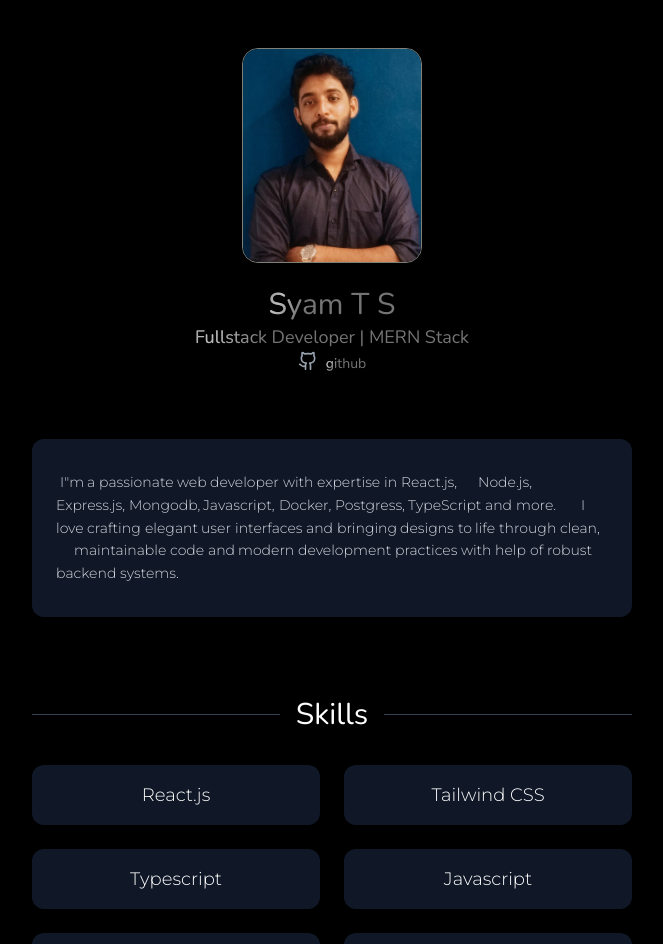
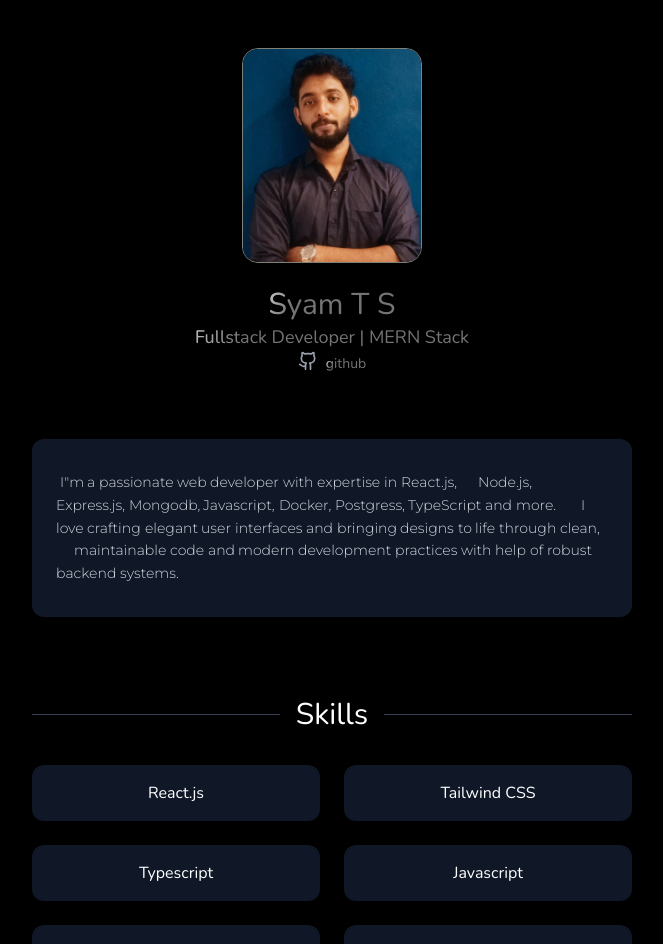
Before and after one commit to syam-ts/Portfolio, a React (Vite) app: page / in a window 1280 px wide. Shown: the top 944 px of the page, without its empty margins (308-971 px from the left). Built offline with nearby package versions, Linux system fonts and the light colour scheme.

Commit message:
feat: add decrypted text animation to skills

```diff
--- a/src/App.tsx
+++ b/src/App.tsx
@@ -92,7 +92,6 @@
         </section>
 
         {/* Skills Section */}
-
 
 
         <section className="w-full mb-12 sm:mb-20">
--- /dev/null
+++ b/src/components/React-Bits/DcryptedText.tsx
@@ -0,0 +1,239 @@
+import { useEffect, useState, useRef, ReactNode } from 'react'
+import { motion, HTMLMotionProps } from 'framer-motion'
+
+const styles = {
+    wrapper: {
+        display: 'inline-block',
+        whiteSpace: 'pre-wrap',
+    },
+    srOnly: {
+        position: 'absolute' as 'absolute',
+        width: '1px',
+        height: '1px',
+        padding: 0,
+        margin: '-1px',
+        overflow: 'hidden',
+        clip: 'rect(0,0,0,0)',
+        border: 0,
+    },
+}
+
+interface DecryptedTextProps extends HTMLMotionProps<'span'> {
+    text: string
+    speed?: number
+    maxIterations?: number
+    sequential?: boolean
+    revealDirection?: 'start' | 'end' | 'center'
+    useOriginalCharsOnly?: boolean
+    characters?: string
+    className?: string
+    parentClassName?: string
+    encryptedClassName?: string
+    animateOn?: 'view' | 'hover'
+}
+
+export default function DecryptedText({
+    text,
+    speed = 50,
+    maxIterations = 10,
+    sequential = false,
+    revealDirection = 'start',
+    useOriginalCharsOnly = false,
+    characters = 'ABCDEFGHIJKLMNOPQRSTUVWXYZabcdefghijklmnopqrstuvwxyz!@#$%^&*()_+',
+    className = '',
+    parentClassName = '',
+    encryptedClassName = '',
+    animateOn = 'hover',
+    ...props
+}: DecryptedTextProps) {
+    const [displayText, setDisplayText] = useState<string>(text)
+    const [isHovering, setIsHovering] = useState<boolean>(false)
+    const [isScrambling, setIsScrambling] = useState<boolean>(false)
+    const [revealedIndices, setRevealedIndices] = useState<Set<number>>(new Set())
+    const [hasAnimated, setHasAnimated] = useState<boolean>(false)
+    const containerRef = useRef<HTMLSpanElement>(null)
+
+    useEffect(() => {
+        let interval: any;
+        let currentIteration = 0
+
+        const getNextIndex = (revealedSet: Set<number>): number => {
+            const textLength = text.length
+            switch (revealDirection) {
+                case 'start':
+                    return revealedSet.size
+                case 'end':
+                    return textLength - 1 - revealedSet.size
+                case 'center': {
+                    const middle = Math.floor(textLength / 2)
+                    const offset = Math.floor(revealedSet.size / 2)
+                    const nextIndex =
+                        revealedSet.size % 2 === 0
+                            ? middle + offset
+                            : middle - offset - 1
+
+                    if (nextIndex >= 0 && nextIndex < textLength && !revealedSet.has(nextIndex)) {
+                        return nextIndex
+                    }
+
+                    for (let i = 0; i < textLength; i++) {
+                        if (!revealedSet.has(i)) return i
+                    }
+                    return 0
+                }
+                default:
+                    return revealedSet.size
+            }
+        }
+
+        const availableChars = useOriginalCharsOnly
+            ? Array.from(new Set(text.split(''))).filter((char) => char !== ' ')
+            : characters.split('')
+
+        const shuffleText = (originalText: string, currentRevealed: Set<number>): string => {
+            if (useOriginalCharsOnly) {
+                const positions = originalText.split('').map((char, i) => ({
+                    char,
+                    isSpace: char === ' ',
+                    index: i,
+                    isRevealed: currentRevealed.has(i),
+                }))
+
+                const nonSpaceChars = positions
+                    .filter((p) => !p.isSpace && !p.isRevealed)
+                    .map((p) => p.char)
+
+                for (let i = nonSpaceChars.length - 1; i > 0; i--) {
+                    const j = Math.floor(Math.random() * (i + 1))
+                    ;[nonSpaceChars[i], nonSpaceChars[j]] = [nonSpaceChars[j], nonSpaceChars[i]]
+                }
+
+                let charIndex = 0
+                return positions
+                    .map((p) => {
+                        if (p.isSpace) return ' '
+                        if (p.isRevealed) return originalText[p.index]
+                        return nonSpaceChars[charIndex++]
+                    })
+                    .join('')
+            } else {
+                return originalText
+                    .split('')
+                    .map((char, i) => {
+                        if (char === ' ') return ' '
+                        if (currentRevealed.has(i)) return originalText[i]
+                        return availableChars[Math.floor(Math.random() * availableChars.length)]
+                    })
+                    .join('')
+            }
+        }
+
+        if (isHovering) {
+            setIsScrambling(true)
+            interval = setInterval(() => {
+                setRevealedIndices((prevRevealed) => {
+                    if (sequential) {
+                        if (prevRevealed.size < text.length) {
+                            const nextIndex = getNextIndex(prevRevealed)
+                            const newRevealed = new Set(prevRevealed)
+                            newRevealed.add(nextIndex)
+                            setDisplayText(shuffleText(text, newRevealed))
+                            return newRevealed
+                        } else {
+                            clearInterval(interval)
+                            setIsScrambling(false)
+                            return prevRevealed
+                        }
+                    } else {
+                        setDisplayText(shuffleText(text, prevRevealed))
+                        currentIteration++
+                        if (currentIteration >= maxIterations) {
+                            clearInterval(interval)
+                            setIsScrambling(false)
+                            setDisplayText(text)
+                        }
+                        return prevRevealed
+                    }
+                })
+            }, speed)
+        } else {
+            setDisplayText(text)
+            setRevealedIndices(new Set())
+            setIsScrambling(false)
+        }
+
+        return () => {
+            if (interval) clearInterval(interval)
+        }
+    }, [
+        isHovering,
+        text,
+        speed,
+        maxIterations,
+        sequential,
+        revealDirection,
+        characters,
+        useOriginalCharsOnly,
+    ])
+
+    useEffect(() => {
+        if (animateOn !== 'view') return
+
+        const observerCallback = (entries: IntersectionObserverEntry[]) => {
+            entries.forEach((entry) => {
+                if (entry.isIntersecting && !hasAnimated) {
+                    setIsHovering(true)
+                    setHasAnimated(true)
+                }
+            })
+        }
+
+        const observerOptions = {
+            root: null,
+            rootMargin: '0px',
+            threshold: 0.1,
+        }
+
+        const observer = new IntersectionObserver(observerCallback, observerOptions)
+        const currentRef = containerRef.current
+        if (currentRef) {
+            observer.observe(currentRef)
+        }
+
+        return () => {
+            if (currentRef) {
+                observer.unobserve(currentRef)
+            }
+        }
+    }, [animateOn, hasAnimated])
+
+    const hoverProps =
+        animateOn === 'hover'
+            ? {
+                onMouseEnter: () => setIsHovering(true),
+                onMouseLeave: () => setIsHovering(false),
+            }
+            : {}
+
+    return (
+        <motion.span className={parentClassName} ref={containerRef} style={styles.wrapper} {...hoverProps} {...props}>
+            <span style={styles.srOnly}>{displayText}</span>
+
+            <span aria-hidden="true">
+                {displayText.split('').map((char, index) => {
+                    const isRevealedOrDone =
+                        revealedIndices.has(index) || !isScrambling || !isHovering
+
+                    return (
+                        <span
+                            key={index}
+                            className={isRevealedOrDone ? className : encryptedClassName}
+                        >
+                            {char}
+                        </span>
+                    )
+                })}
+            </span>
+        </motion.span>
+    )
+}
--- a/src/components/Skills.tsx
+++ b/src/components/Skills.tsx
@@ -1,18 +1,24 @@
 import skills from "../config/skills";
+import DecryptedText from "./React-Bits/DcryptedText";
 
 const Skills = () => {
-
     return (
         <div>
             <div className="grid grid-cols-2 gap-6">
                 {skills.map((skill: string) => (
                     <div className="bg-gray-900 rounded-xl p-4 flex items-center justify-center transform transition-transform hover:scale-105 hover:bg-black">
-                        <span className="text-lg montserrat-regular ">{skill}</span>
+                        {/* <span className="text-lg montserrat-regular ">{skill}</span> */}
+
+                        <DecryptedText
+                            text={skill}
+                            animateOn="view"
+                            revealDirection="center"
+                        />
                     </div>
                 ))}
             </div>
         </div>
     );
-}
+};
 
 export default Skills;
```
